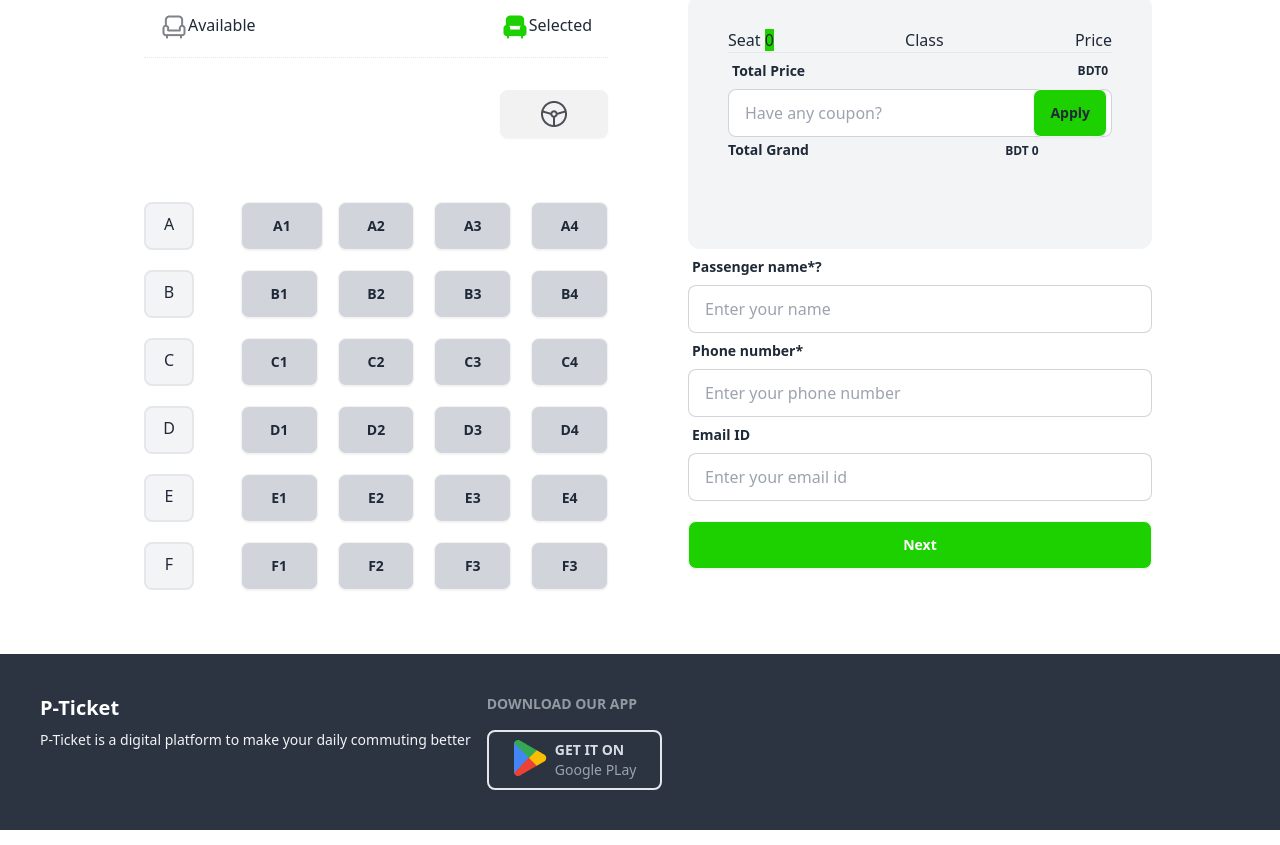
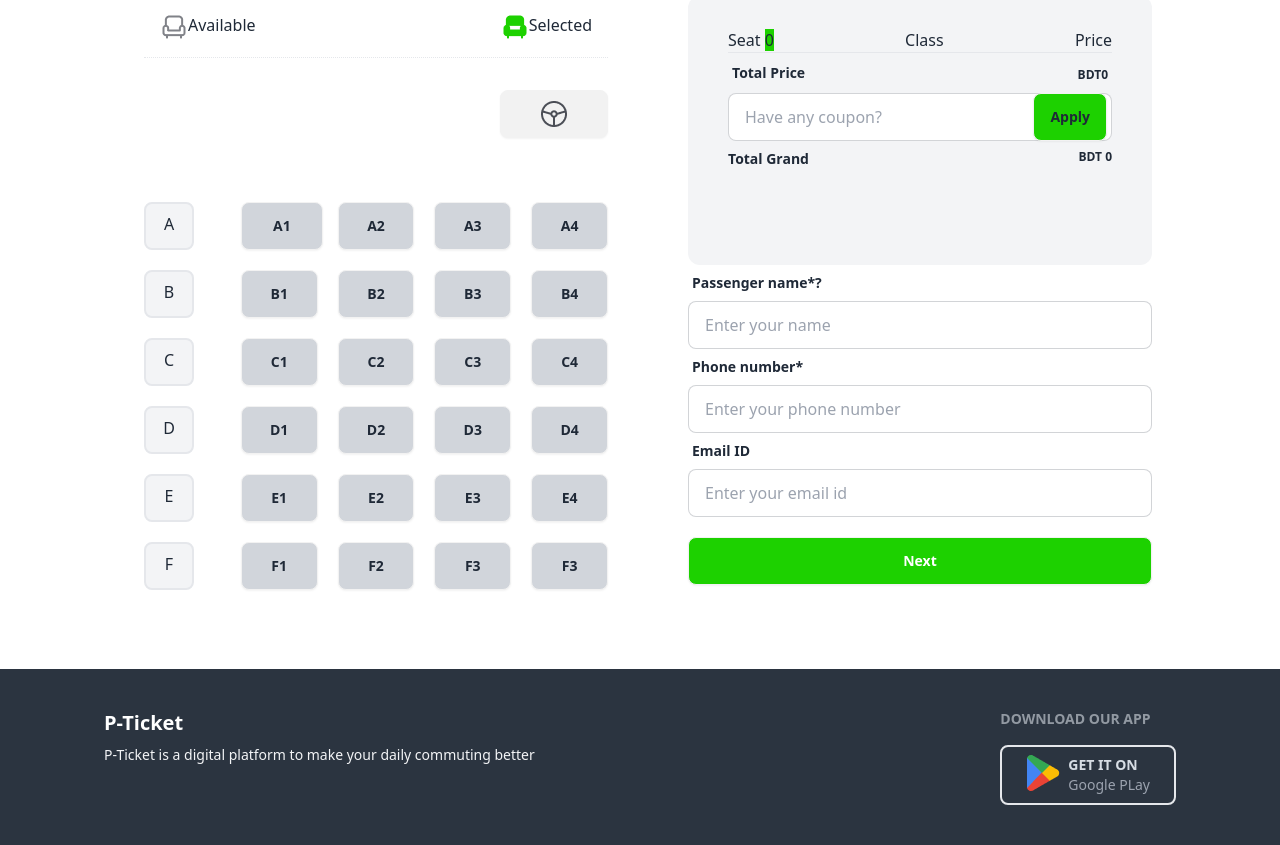
Before and after one commit to mahinolSTU/assignment----5, a plain HTML site: page index.html in a window 1280 px wide. Shown: the part 2401-3246 px from the top of the page. Drawn offline with nearby package versions, Linux system fonts and the light colour scheme.

Commit message:
add the final project

```diff
--- a/index.html
+++ b/index.html
@@ -333,12 +333,14 @@
                     <div class="label">
                       <span class="label-text font-bold">Total Price</span>
 
-                      <span class="label-text-alt font-bold">BDT<span id="total-bdt">0</span></span>
+                      <div class="">
+                        <span class="label-text-alt font-bold">BDT<span id="total-bdt">0</span></span>
+                      </div>
                     </div>
                     <div class="wraper">
                      <div>
                       <input id="coupon-input" type="text"  placeholder="Have any coupon?" class="input input-bordered w-full" />
-                      <div class="lebel">
+                      <div class="lebel flex  justify-between py-2">
                         <span class="label-text font-bold  ">Total Grand</span>
                       <span class="label-text-alt pl-48 font-bold ">BDT <span id="grand-bdt">0</span></span>
                       </div>
@@ -409,15 +411,15 @@
         </button>
       </div>
     </section>
-    <footer class="footer flex flex-col lg:flex-row p-10 bg-neutral text-neutral-content ">
+    <footer id="footer-section" class="footer flex flex-col lg:justify-between   lg:flex-row p-10 bg-neutral text-neutral-content ">
       <aside>
-        <div class="">
+        <div class=" lg:ml-16">
           <h1 class="text-white text-xl font-bold">P-Ticket</h1>
           <p class="text-gray-100 py-2">P-Ticket is a digital platform to make your daily commuting better</p>
         </div>
 
       </aside>
-      <nav>
+      <nav class="lg:mr-16">
         <h6 class="footer-title">Download our app</h6>
         <div class="flex gap-2 border-2 rounded-lg px-6 py-2">
           <div class=""><img src="images/playstore.png" alt=""></div>
--- a/project.js
+++ b/project.js
@@ -109,8 +109,11 @@ ticketFinalPrice.innerText = totalTicketPrice;
 function sent() {
   let headerSection = document.getElementById("header-section");
   let mainSection = document.getElementById("main-section");
+  let footerSection = document.getElementById("footer-section");
   let successSection = document.getElementById("success-section");
+
   headerSection.classList.add("hidden");
   mainSection.classList.add("hidden");
+  footerSection.classList.add("hidden");
   successSection.classList.remove("hidden");
 }
```
